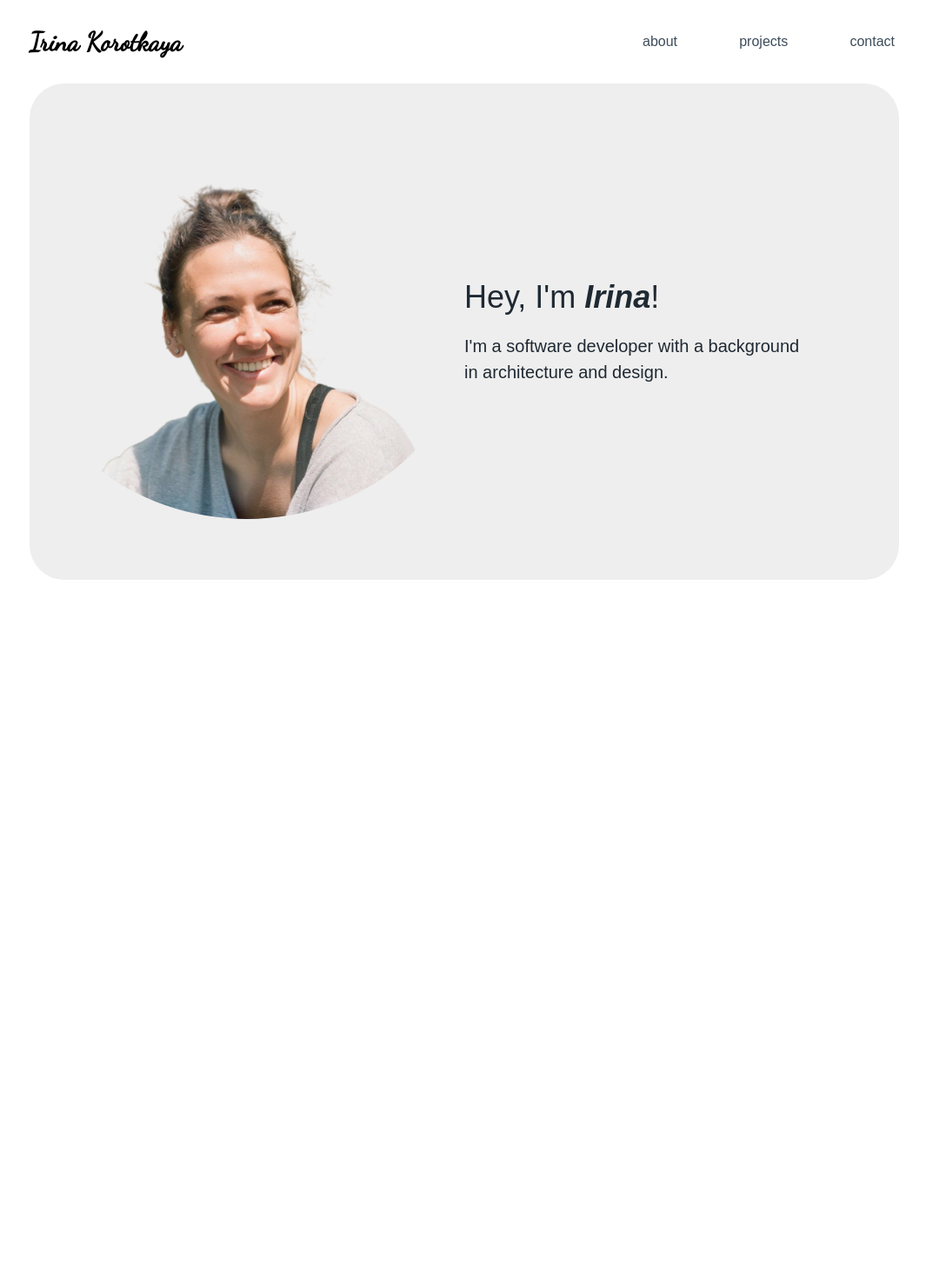
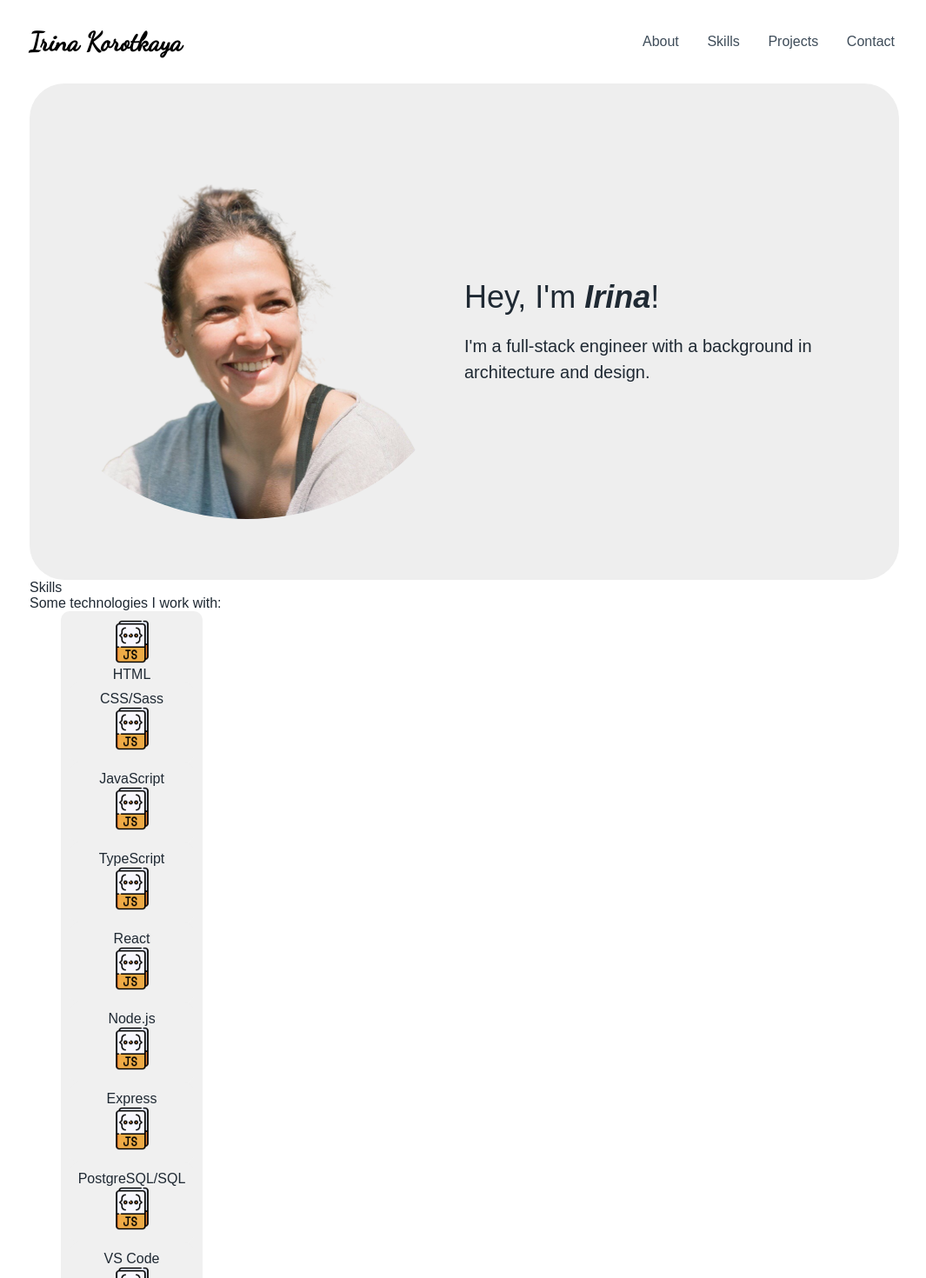
Before and after one commit to ikorotkaya/korotkaya-com, a React (Create React App) app: page / in a window 1280 px wide. Shown: the top 1470 px of the page at 87% size, without its empty margins (106-1171 px from the left). Before the commit the page ends 830 px from the top, so only its background shows below. Built offline with nearby package versions, Linux system fonts and the light colour scheme.

Commit message:
Divideparts of the page into different components, style skills section

```diff
--- a/src/App.scss
+++ b/src/App.scss
@@ -102,3 +102,30 @@ html,
     line-height: 30px;
   }
 }
+
+
+// skills
+
+.skills {
+  &__list {
+    display: grid;
+    grid-template-columns: repeat(4, 1fr);
+    gap: 20px;
+    justify-items: center;
+
+  }
+
+  &__list-item {
+    background-color: #f0f0f0;
+    padding: 10px;
+    border-radius: 10px;
+    text-align: center;
+  }
+}
+
+.list-item {
+  &__image {
+    width: 50px;
+    height: 50px;
+  }
+}
--- a/src/App.tsx
+++ b/src/App.tsx
@@ -1,50 +1,14 @@
 import React from "react";
 import "./App.scss";
-import avatar from "./images/Irina_pic.png";
+import { Navbar } from "./components/Navbar";
+import { Topics } from "./components/Topics";
 
 export default function App() {
   return (
     <div className="app">
       <div className="app__container">
-        <div className="app__navbar">
-          <div className="navbar__logo">Irina Korotkaya</div>
-          <div className="navbar__links">
-            <a className="navbar__link" href="#about">
-              about
-            </a>
-            <a className="navbar__link" href="#projects">
-              projects
-            </a>
-            <a className="navbar__link" href="#contact">
-              contact
-            </a>
-          </div>
-        </div>
-        <div className="app__topics">
-          <div className="app__topic">
-            <div className="topic__about-me" id="about">
-              <img
-                className="about-me__avatar"
-                src={String(avatar)}
-                alt="Irina
-                Korotkaya"
-              />
-              <div className="about-me__description">
-                <div className="description__headline">
-                  Hey, I'm{" "}
-                  <b>
-                    <i>Irina</i>
-                  </b>
-                  !
-                </div>
-                <div className="description__text">
-                  I'm a software developer with a background in architecture and
-                  design.
-                </div>
-              </div>
-            </div>
-          </div>
-        </div>
+        <Navbar />
+        <Topics />
       </div>
     </div>
   );
--- /dev/null
+++ b/src/components/About.tsx
@@ -0,0 +1,29 @@
+import avatar from "../images/Irina_pic.png";
+
+export function About() {
+  return (
+    <div className="app__topic">
+    <div className="topic__about-me" id="about">
+      <img
+        className="about-me__avatar"
+        src={String(avatar)}
+        alt="Irina
+      Korotkaya"
+      />
+      <div className="about-me__description">
+        <div className="description__headline">
+          Hey, I'm{" "}
+          <b>
+            <i>Irina</i>
+          </b>
+          !
+        </div>
+        <div className="description__text">
+          I'm a full-stack engineer with a background in architecture and
+          design.
+        </div>
+      </div>
+    </div>
+  </div>
+  )
+}
--- /dev/null
+++ b/src/components/Contact.tsx
@@ -0,0 +1,9 @@
+export function Contact() {
+  return (
+    <div className="app__topic">
+      <div className="topic__contact" id="contact">
+      </div>
+    </div>
+
+  )
+}
--- /dev/null
+++ b/src/components/Navbar.tsx
@@ -0,0 +1,21 @@
+export function Navbar() {
+  return (
+    <div className="app__navbar">
+      <div className="navbar__logo">Irina Korotkaya</div>
+      <div className="navbar__links">
+        <a className="navbar__link" href="#about">
+          About
+        </a>
+        <a className="navbar__link" href="#projects">
+          Skills
+        </a>
+        <a className="navbar__link" href="#projects">
+          Projects
+        </a>
+        <a className="navbar__link" href="#contact">
+          Contact
+        </a>
+      </div>
+    </div>
+  );
+}
--- /dev/null
+++ b/src/components/Projects.tsx
@@ -0,0 +1,11 @@
+export function Projects() {
+  return (
+    <div className="app__topic">
+      <div className="topic__projects" id="projects">
+        <div className="projects__headline">projects</div>
+        <div className="projects__text"></div>
+      </div>
+    </div>
+
+  )
+}
--- /dev/null
+++ b/src/components/Skills.tsx
@@ -0,0 +1,52 @@
+import js from "../images/js-file.png";
+
+export function Skills() {
+  return (
+    <div className="app__topic">
+      <div className="topic__skills" id="skills">
+        <div className="skills__headline">Skills</div>
+        <div className="skills__text">Some technologies I work with:</div>
+        <div className="skills__list">
+          <div className="skills__list-item">
+            <div className="list-item__text">
+              <img className="list-item__image" src={String(js)} alt="html" />
+              <div className="list-item__text">HTML</div>
+            </div>
+            <div className="skills__list-item">
+              <div className="list-item__text">CSS/Sass</div>
+              <img className="list-item__image" src={String(js)} alt="html" />
+            </div>
+            <div className="skills__list-item">
+              <div className="list-item__text">JavaScript</div>
+              <img className="list-item__image" src={String(js)} alt="html" />
+            </div>
+            <div className="skills__list-item">
+              <div className="list-item__text">TypeScript</div>
+              <img className="list-item__image" src={String(js)} alt="html" />
+            </div>
+            <div className="skills__list-item">
+              <div className="list-item__text">React</div>
+              <img className="list-item__image" src={String(js)} alt="html" />
+            </div>
+            <div className="skills__list-item">
+              <div className="list-item__text">Node.js</div>
+              <img className="list-item__image" src={String(js)} alt="html" />
+            </div>
+            <div className="skills__list-item">
+              <div className="list-item__text">Express</div>
+              <img className="list-item__image" src={String(js)} alt="html" />
+            </div>
+            <div className="skills__list-item">
+              <div className="list-item__text">PostgreSQL/SQL</div>
+              <img className="list-item__image" src={String(js)} alt="html" />
+            </div>
+            <div className="skills__list-item">
+              <div className="list-item__text">VS Code</div>
+              <img className="list-item__image" src={String(js)} alt="html" />
+            </div>
+          </div>
+        </div>
+      </div>
+    </div>
+  );
+}
--- /dev/null
+++ b/src/components/Topics.tsx
@@ -0,0 +1,15 @@
+import { About } from "./About";
+import { Skills } from "./Skills";
+import { Projects } from "./Projects";
+import { Contact } from "./Contact";
+
+export function Topics() {
+  return (
+    <div className="app__topics">
+      <About />
+      <Skills />
+      <Projects />
+      <Contact />
+    </div>
+  );
+}
```
Also changed, not shown: src/images/js-file.png (added).
